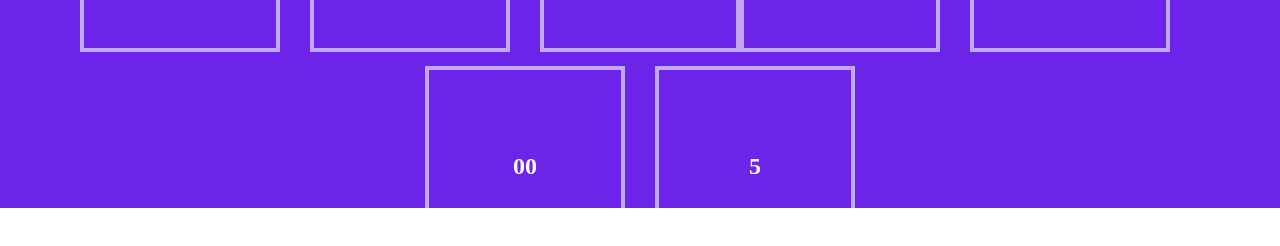
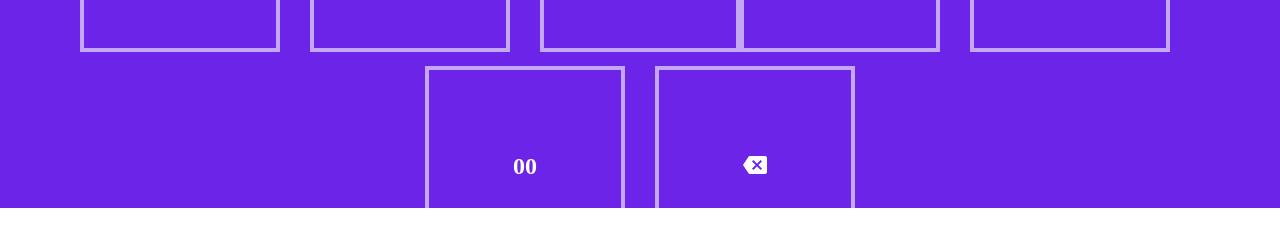
Before and after one commit to Project-PAY/Frontend, a React app in the folder pay/: page /register in a window 1280 px wide. Shown: the part 592-838 px from the top of the page. Built offline with nearby package versions, Linux system fonts and the light colour scheme; a web font is replaced by a local one.

Commit message:
:sparkles: register 페이지에서 버튼 클릭 시의 setState 구문 추가

```diff
--- a/pay/pages/register/index.tsx
+++ b/pay/pages/register/index.tsx
@@ -7,6 +7,9 @@ import TabBtn from '../../src/components/common/Button/TabBtn';
 import Input from '../../src/components/Input/Input';
 import SuffixSpan from '../../src/components/Input/SuffixSpan';
 import CalcBtn from '../../src/components/common/Button/CalcBtn';
+import backspaceIcon from '../../src/assets/icons/icon-backspace.png';
+import withCommaNotation from '../../src/lib/withCommaNotation';
+import withoutSpecificStr from '../../src/lib/withoutSpecificStr';
 
 const Div = styled.div`
   height: 100%;
@@ -75,11 +78,16 @@ const CalcButtonUl = styled.ul`
   }
 `;
 
+const BackspaceImg = styled.img`
+  width: 24px;
+`;
+
 interface Props extends RouteComponentProps {
 }
 
 const CalcBtns = ['1', '2', '3', '4', '5', '6', '7', '8', '9', '0', '00'];
 
+// @TODO: setState 관련 구문 개선
 const Register: React.FC<Props> = ({history}) => {
   const [isExpenditureTab, toggleTab] = React.useState(true);
   const [money, setMoney] = React.useState('');
@@ -121,12 +129,32 @@ const Register: React.FC<Props> = ({history}) => {
                 key={value}
                 name={value}
                 value={value}
+                onClick={() => setMoney(curr =>
+                  // 값이 없는 상태에서 0이나 00을 먼저 입력하는 상황 방지
+                  (!curr && (value === '0' || value === '00'))
+                    ? curr
+                    : withCommaNotation(
+                      withoutSpecificStr(curr + value, ',')
+                    )
+                )}
               >
                 {value}
               </CalcBtn>
             ))}
-            <CalcBtn name="delete">
-              5
+            <CalcBtn
+              name="delete"
+              onClick={() => setMoney(curr => {
+                const value = curr.substring(0, curr.length - 1);
+
+                return withCommaNotation(
+                  withoutSpecificStr(value, ',')
+                );
+              })}
+            >
+              <BackspaceImg
+                src={backspaceIcon}
+                alt="지우기"
+              />
             </CalcBtn>
           </CalcButtonUl>
         </RegisterSpace>
--- a/pay/src/components/common/Button/CalcBtn.tsx
+++ b/pay/src/components/common/Button/CalcBtn.tsx
@@ -38,6 +38,8 @@ const ButtonLi = styled.li`
 `;
 
 const Button = styled.button`
+  width: 100%;
+  height: 100%;
   ${fontStyleMixin({
     size: 24,
     color: $WHTIE,
@@ -52,17 +54,20 @@ interface Props {
   name: string;
   value?: string;
   children: string | React.ReactNode;
+  onClick?: () => void;
 }
 
 const CalcBtn: React.FC<Props> = React.memo(({
   name,
   value,
-  children
+  children,
+  onClick
 }) => (
   <ButtonLi>
     <Button
       name={name}
       value={value}
+      onClick={onClick}
     >
       {children}
     </Button>
```
Also changed, not shown: pay/src/assets/icons/icon-backspace.png (added).
